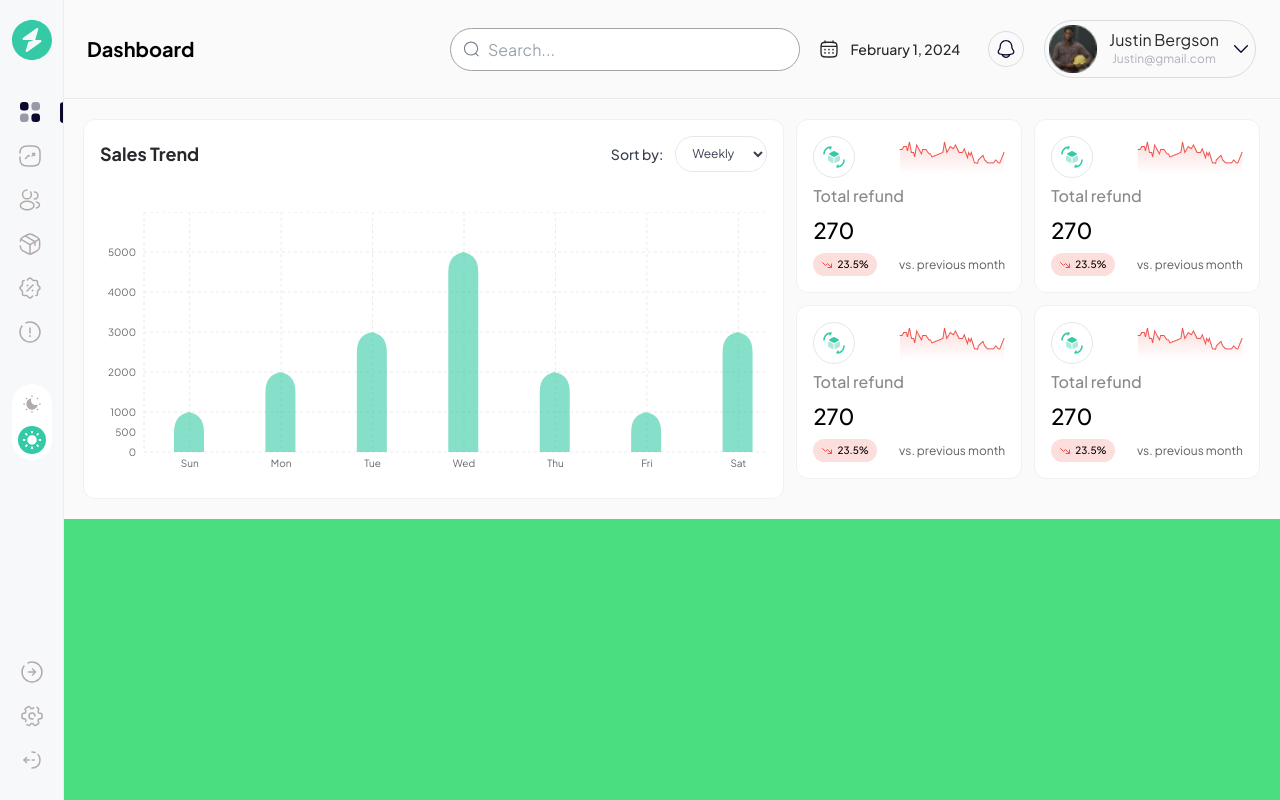
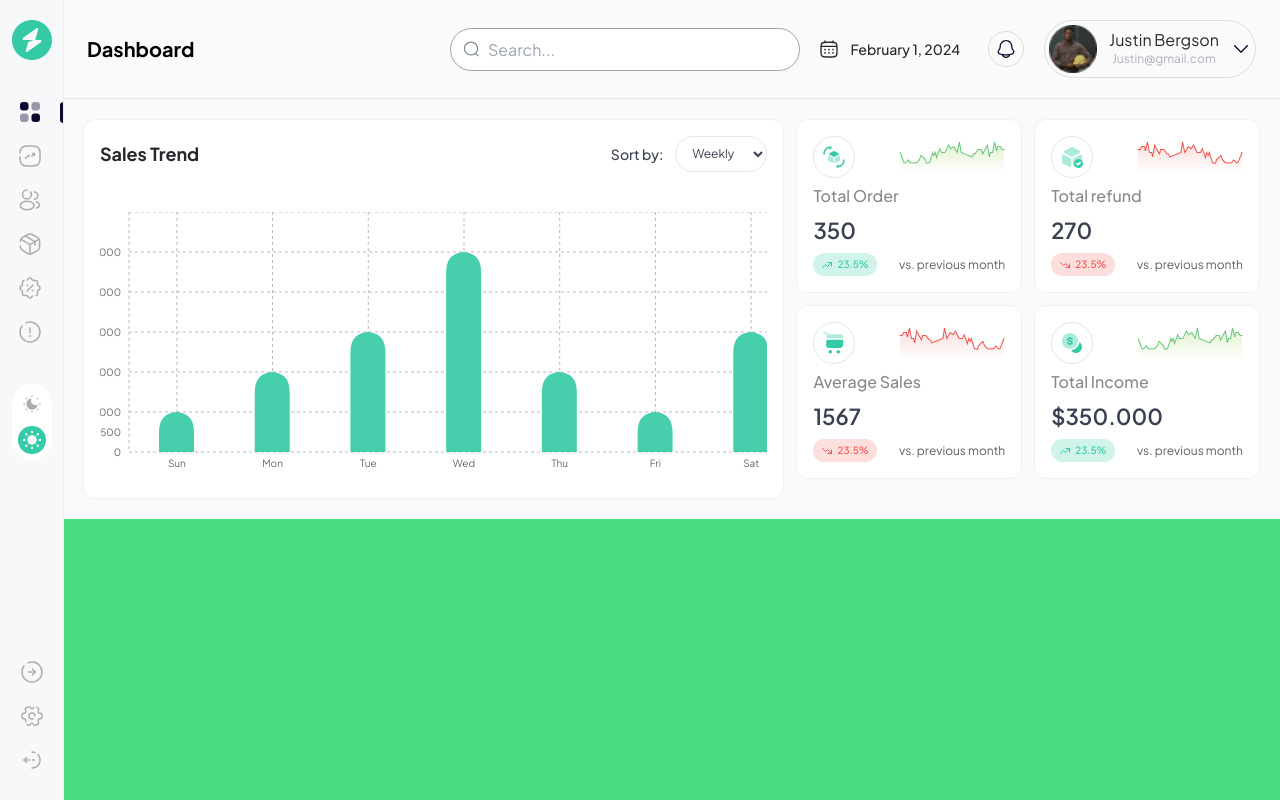
Before and after one commit to AbassKoyang/analytics-dashboard, a React (Vite) app: page / in a window 1280 px wide. Built offline with nearby package versions, Linux system fonts and the light colour scheme.

Commit message:
add: more darkmode styles, skeleton loader, replaced dummy stats with actual stats

```diff
--- a/src/components/ChartCard.jsx
+++ b/src/components/ChartCard.jsx
@@ -5,16 +5,20 @@ import { useEffect, useState } from "react";
 const ChartCard = () => {
     const [selectedPeriod, setSelectedPeriod] = useState('weekly');
     const [barSize, setBarSize] = useState(30);
-    const [chartWidth, setChartWidth] = useState(700)
+    const [chartWidth, setChartWidth] = useState(700);
+    const [isLoading, setIsLoading] = useState(true);
 
     useEffect(() => {
         const handleResize = () => {
           if (window.innerWidth <= 600) {
             setBarSize(25);
             setChartWidth(450)
+          } else if (window.innerWidth > 1400) {
+            setBarSize(40); // Default bar size for larger screens
+            setChartWidth(1000)
           } else {
-            setBarSize(30); // Default bar size for larger screens
-            setChartWidth(700)
+            setBarSize(35)
+            setChartWidth(730)
           }
         };
 
@@ -27,16 +31,26 @@ const ChartCard = () => {
         };
       }, []);
 
+      useEffect(() => {
+        setIsLoading(true);
+        setTimeout(() => {
+            setIsLoading(false);
+        }, 2000);
+        }, [selectedPeriod]);
+
+
 
     const onSelect =  (selectedPeriod) => {
         setSelectedPeriod(selectedPeriod);
     }
+
   return (
-    <div className="p-4 rounded-xl bg-white border border-[#EDF2F7] col-span-5 lg:col-span-3 flex flex-col items-center overflow-auto">   <div className="w-full flex justify-between items-center  mb-10">
-        <h3 className="font-bold text-lg text-[#26282C]">Sales Trend</h3>
+    <div className="p-4 rounded-xl bg-white dark:bg-black border border-[#EDF2F7] dark:border-white/35 col-span-5 lg:col-span-3 flex flex-col items-center overflow-auto">
+        <div className="w-full flex justify-between items-center  mb-10">
+            <h3 className="font-bold text-lg text-[#26282C] dark:text-white">Sales Trend</h3>
             <div className="flex gap-3 items-center">
-            <h5 className="font-medium text-sm text-[#3A3F51]">Sort by:</h5>
-            <select onChange={(e) => onSelect(e.target.value)} className="bg-white h-9 px-3 cursor-pointer border border-gray/50 dark:border-transparent rounded-3xl text-[12px] text-[#3A3F51] focus:border-gray/50
+                <h5 className="font-medium text-sm text-[#3A3F51] dark:text-white/95">Sort by:</h5>
+                <select onChange={(e) => onSelect(e.target.value)} className="bg-transparent h-9 px-3 cursor-pointer border border-gray/50 dark:border-white/35 rounded-3xl text-[12px] text-[#3A3F51] dark:text-white/95 focus:border-gray/50
                 ">
                     <option value="weekly" className="text-[14px] text-[#3A3F51] hover:bg-[#34CAA5] hover:text-white cursor-pointer">Weekly</option>
                     <option value="monthly" className="text-[14px] text-[#3A3F51]">Monthly</option>
@@ -44,11 +58,30 @@ const ChartCard = () => {
                 </select>
             </div>
         </div>
+        {isLoading && (
+            <div className="w-full h-full flex items-end gap-[4%] justify-center border border-gray-300 dark:border-white/35 border-dashed">
+                <div className="h-[55%] w-8 animate-pulse rounded-t-2xl bg-gray-200 dark:bg-slate-600"></div>
+                <div className="h-[35%] w-8 animate-pulse rounded-t-2xl bg-gray-200 dark:bg-slate-600"></div>
+                <div className="h-[45%] w-8 animate-pulse rounded-t-2xl bg-gray-200 dark:bg-slate-600"></div>
+                <div className="h-[75%] w-8 animate-pulse rounded-t-2xl bg-gray-200 dark:bg-slate-600"></div>
+                <div className="h-[47%] w-8 animate-pulse rounded-t-2xl bg-gray-200 dark:bg-slate-600"></div>
+                <div className="h-[90%] w-8 animate-pulse rounded-t-2xl bg-gray-200 dark:bg-slate-600"></div>
+                <div className="h-[40%] w-8 animate-pulse rounded-t-2xl bg-gray-200 dark:bg-slate-600"></div>
+                <div className="h-[60%] w-8 animate-pulse rounded-t-2xl bg-gray-200 dark:bg-slate-600"></div>
+                <div className="h-[20%] w-8 animate-pulse rounded-t-2xl bg-gray-200 dark:bg-slate-600"></div>
+                <div className="h-[70%] w-8 animate-pulse rounded-t-2xl bg-gray-200 dark:bg-slate-600"></div>
+                <div className="h-[45%] w-8 animate-pulse rounded-t-2xl bg-gray-200 dark:bg-slate-600"></div>
+            </div>
+        )}
+        {!isLoading && (
+            <>
         <div className="w-full h-full flex flex-col items-center justify-center overflow-x-visible lg:overflow-hidden">
             {selectedPeriod === 'weekly' && <CustomBarChart data={weeklyData} barsize={barSize} ticks={[0, 500, 1000, 2000, 3000, 4000, 5000]}  selectedPeriod='day' width={chartWidth}/>}
             {selectedPeriod === 'monthly' && <CustomBarChart data={monthlyData} barsize={barSize} ticks={[0, 5000, 10000, 20000, 30000, 40000, 50000]} selectedPeriod='month' width={chartWidth} />}
             {selectedPeriod === 'yearly' && <CustomBarChart data={yearlyData} barsize={barSize} ticks={[0, 25000, 50000, 100000, 15000, 200000, 250000]} selectedPeriod='year' width={chartWidth} />}
         </div>
+        </>
+        )}
     </div>
   )
 }
--- a/src/components/Header.jsx
+++ b/src/components/Header.jsx
@@ -18,7 +18,7 @@ const Header = () => {
   }, [])
 
   return (
-    <header className="w-full flex items-center justify-center py-[18px] xl:py-[20px] bg-[#FAFAFA] dark:bg-[#1b1b1b] border-b border-b-[#E5EAEF]">
+    <header className="w-full flex items-center justify-center py-[18px] xl:py-[20px] bg-[#FAFAFA] dark:bg-[#1b1b1b] border-b border-b-[#E5EAEF] dark:border-b-white/35">
       <div className="w-full max-w-[1400px] flex justify-between items-center px-3 md:px-6">
         <Link to='/' aria-label="Logo(Link to home)" className="flex gap-2 items-center justify-center">
           <Link className="flex lg:hidden items-center justify-center">
@@ -39,7 +39,7 @@ const Header = () => {
           </div>
 
           <div className="flex gap-2 md:gap-5 items-center">
-            <button onClick={() => setIsPopUpOpen(true)} aria-label="Notification button, click to open notification pop-up." aria-placeholder="Notifications" aria-haspopup={true} aria-expanded={isPopUpOpen} className="p-2 bg-transparent border-[0.77px] border-[#DADDDD] rounded-full relative">
+            <button onClick={() => setIsPopUpOpen(true)} aria-label="Notification button, click to open notification pop-up." aria-placeholder="Notifications" aria-haspopup={true} aria-expanded={isPopUpOpen} className="p-2 bg-transparent border-[0.77px] border-[#DADDDD] dark:border-white/35 rounded-full relative">
               <NotificationIcon className='size-4 xl:size-[18px] fill-[#0D062D] dark:fill-white'/>
               <div className={`${isPopUpOpen ? 'flex' : 'hidden'} flex-col w-[250px] flex-wrap absolute right-0 -bottom-[110px] flex bg-white dark:bg-black p-3 rounded-lg drop-shadow-sm`}>
                 <div className={`flex items-center w-full justify-between mb-3`}>
@@ -53,7 +53,7 @@ const Header = () => {
               </div>
             </button>
 
-            <button onClick={() => setIsProfilePopUpOpen(!isProfilePopUpOpen)} aria-label="Profile button, click to open profile drop-down." aria-haspopup='true' aria-expanded={isProfilePopUpOpen} className="p-1 border border-[#DADDDD] rounded-3xl xl:rounded-[40px] flex gap-3 items-center relative">
+            <button onClick={() => setIsProfilePopUpOpen(!isProfilePopUpOpen)} aria-label="Profile button, click to open profile drop-down." aria-haspopup='true' aria-expanded={isProfilePopUpOpen} className="p-1 border border-[#DADDDD] dark:border-white/35 rounded-3xl xl:rounded-[40px] flex gap-3 items-center relative">
               <img src={image} alt="profile image" className="size-8 xl:size-12"/>
               <div className="hidden lg:flex flex-col">
                 <h5 className="font-normal text-sm xl:text-[16px] text-[#26282C] dark:text-white/95">Justin Bergson</h5>
--- a/src/components/SideBar.jsx
+++ b/src/components/SideBar.jsx
@@ -7,7 +7,7 @@ const SideBar = () => {
 
 
   return (
-    <aside className="hidden lg:flex fixed top-0 left-0 py-5 flex-col items-center justify-between bg-[#F7F8FA] dark:bg-[#1b1b1b] border-r border-r-[#EBECF2] dark:border-r-[#A3A3A3] h-full">
+    <aside className="hidden lg:flex fixed top-0 left-0 py-5 flex-col items-center justify-between bg-[#F7F8FA] dark:bg-[#1b1b1b] border-r border-r-[#EBECF2] dark:border-r-white/35 h-full">
       <div className="flex flex-col gap-4 xl:gap-8 items-center">
       <Link to='/' aria-label="Logo(Link to home)" className="flex items-center justify-center">
         <LogoIcon className={'fill-[#34CAA5] dark:fill-[#34CAA5]'} />
--- a/src/components/StatsCard.jsx
+++ b/src/components/StatsCard.jsx
@@ -1,20 +1,48 @@
+import { useEffect, useState } from "react";
 import { DiscountIcon } from "../assets/icons"
 
 const StatsCard = ({icon, graph, heading, value, percentage, trendIcon, text, textColor, backGroundColor}) => {
+    const [isLoading, setIsLoading] = useState(true);
+    useEffect(() => {
+        setIsLoading(true);
+        setTimeout(() => {
+            setIsLoading(false);
+        }, 2000);
+        }, []);
+
   return (
-    <div className="p-4 rounded-xl bg-white border border-[#EDF2F7] col-span-2 md:col-span-1 self-start">
+    <div className="p-4 rounded-xl bg-white dark:bg-black border border-[#EDF2F7] dark:border-white/35 col-span-2 md:col-span-1 self-start">
+
+        {isLoading && (
+        <>
         <div className="flex items-center justify-between">
-        <span className="border border-[#E6E6E6] rounded-full p-2">
+        <span className="size-10 bg-gray-200 dark:bg-slate-600 rounded-[50%]"></span>
+        <div className="w-24 h-7 rounded-md bg-gray-200 dark:bg-slate-600"></div>
+        </div>
+        <div className="w-20 h-5 rounded-xl bg-gray-200 dark:bg-slate-600 my-2.5"></div>
+        <div className="w-12 h-7 rounded-xl bg-gray-200 dark:bg-slate-600"></div>
+        <div className="flex items-center justify-between mt-2.5">
+        <div className='w-20 h-5 rounded-xl bg-gray-200 dark:bg-slate-600'></div>
+        <div className="w-28 h-4 rounded-xl bg-gray-200 dark:bg-slate-600"></div>
+        </div>
+        </>
+    )}
+    {!isLoading && (
+        <>
+        <div className="flex items-center justify-between">
+        <span className="border border-[#E6E6E6] dark:border-white/35 rounded-full p-2">
             {icon}
         </span>
         <img src={graph} alt="Graph" />
         </div>
-        <h2 className="text-[#898989] font-medium text-[16px] my-1.5">{heading}</h2>
-        <h2 className="text-[#3A3F51 font-medium text-[22px]">{value}</h2>
+        <h2 className="text-[#898989] dark:text-white/85 font-medium text-[16px] my-1.5">{heading}</h2>
+        <h2 className="text-[#3A3F51] dark:text-white font-semibold text-[22px]">{value}</h2>
         <div className="flex items-center justify-between mt-1.5">
-        <span className={`px-2 py-1 rounded-full text-[10px] font-medium flex items-center gap-1 ${textColor, backGroundColor}`}> {trendIcon}{percentage}</span>
-        <p className="text-[#606060] text-[12px]">{text}</p>
+        <span className={`px-2 py-1 rounded-full text-[10px] font-medium flex items-center gap-1 ${backGroundColor} ${textColor}`}> {trendIcon}{percentage}</span>
+        <p className="text-[#606060] dark:text-white/85 text-[12px]">{text}</p>
         </div>
+        </>
+    )}
     </div>
   )
 }
--- a/src/pages/Home.jsx
+++ b/src/pages/Home.jsx
@@ -1,17 +1,20 @@
 import StatsCard from "../components/StatsCard"
 import Graph from '../assets/totalrefundgraph.png'
-import { RefundIcon, TrendDownIcon } from "../assets/icons"
+import totalOrderGraph from  '../assets/totalordergraph.png'
+import totalIncomeGraph from  '../assets/totalincomegraph.png'
+import averageSalesGraph from  '../assets/averagesalesgraph.png'
+import { BoxIcon, CartIcon, CoinIcon, RefundIcon, TrendDownIcon, TrendUpIcon } from "../assets/icons"
 import ChartCard from "../components/ChartCard"
 
 const Home = () => {
   return (
-    <section className="w-full grid grid-cols-5 gap-3 bg-[#FAFAFA] p-5">
+    <section className="w-full grid grid-cols-5 gap-3 bg-[#FAFAFA] dark:bg-[#1b1b1b] p-5">
       <ChartCard />
       <div className="w-full grid grid-cols-2 col-span-5 gap-3 lg:col-span-2 self-start">
-      <StatsCard graph={Graph} icon={<RefundIcon />} heading='Total refund' value='270' percentage='23.5%' trendIcon={<TrendDownIcon />} text='vs. previous month' textColor='text-[#ED544E]' backGroundColor='bg-[#ed534e31]'  />
-      <StatsCard graph={Graph} icon={<RefundIcon />} heading='Total refund' value='270' percentage='23.5%' trendIcon={<TrendDownIcon />} text='vs. previous month' textColor='text-[#ED544E]' backGroundColor='bg-[#ed534e31]'  />
-      <StatsCard graph={Graph} icon={<RefundIcon />} heading='Total refund' value='270' percentage='23.5%' trendIcon={<TrendDownIcon />} text='vs. previous month' textColor='text-[#ED544E]' backGroundColor='bg-[#ed534e31]'  />
-      <StatsCard graph={Graph} icon={<RefundIcon />} heading='Total refund' value='270' percentage='23.5%' trendIcon={<TrendDownIcon />} text='vs. previous month' textColor='text-[#ED544E]' backGroundColor='bg-[#ed534e31]'  />
+      <StatsCard graph={totalOrderGraph} icon={<RefundIcon />} heading='Total Order' value='350' percentage='23.5%' trendIcon={<TrendUpIcon />} text='vs. previous month' textColor='text-[#34CAA5]' backGroundColor='bg-[#34caa43a]'  />
+      <StatsCard graph={Graph} icon={<BoxIcon />} heading='Total refund' value='270' percentage='23.5%' trendIcon={<TrendDownIcon />} text='vs. previous month' textColor='text-[#ED544E]' backGroundColor='bg-[#ed534e31]'  />
+      <StatsCard graph={averageSalesGraph} icon={<CartIcon />} heading='Average Sales' value='1567' percentage='23.5%' trendIcon={<TrendDownIcon />} text='vs. previous month' textColor='text-[#ED544E]' backGroundColor='bg-[#ed534e31]'  />
+      <StatsCard graph={totalIncomeGraph} icon={<CoinIcon />} heading='Total Income' value='$350.000' percentage='23.5%' trendIcon={<TrendUpIcon />} text='vs. previous month' textColor='text-[#34CAA5]' backGroundColor='bg-[#34caa43a]'  />
       </div>
     </section>
   )
```
Also changed, not shown: src/components/BarChart.jsx (+4 -4 lines). Lines whose indentation alone changed are shown as unchanged.
